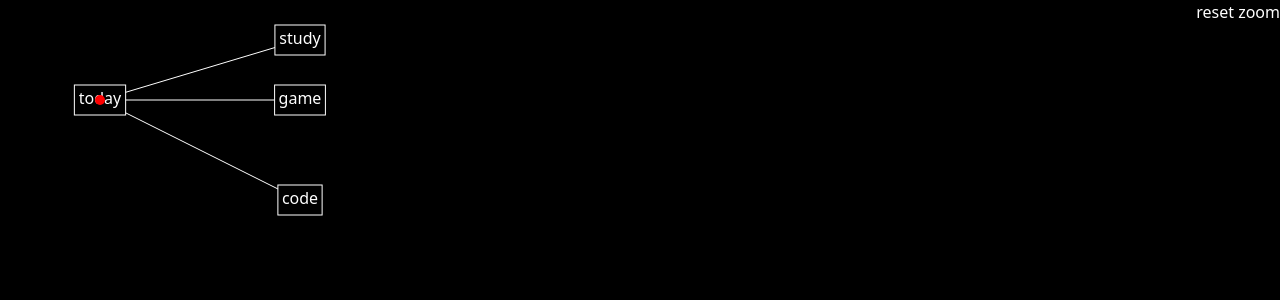
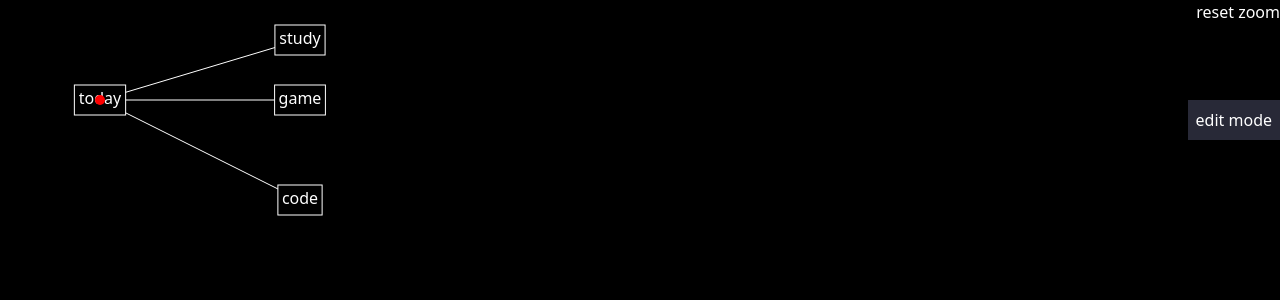
Before and after one commit to vikim294/vnotes, a React (Vite) app: page / in a window 1280 px wide. Shown: the top 300 px of the page. Built offline with nearby package versions, Linux system fonts and the light colour scheme.

Commit message:
feat: Button, tailwind-merge, edit mode

```diff
--- a/package.json
+++ b/package.json
@@ -26,6 +26,9 @@
     "eslint-plugin-react-refresh": "^0.4.24",
     "globals": "^16.5.0",
     "install": "^0.13.0",
+    "prettier": "^3.7.4",
+    "prettier-plugin-tailwindcss": "^0.7.2",
+    "tailwind-merge": "^3.4.0",
     "tailwindcss": "^4.1.18",
     "typescript": "~5.9.3",
     "typescript-eslint": "^8.46.4",
--- a/src/App.tsx
+++ b/src/App.tsx
@@ -2,6 +2,7 @@ import { useEffect, useLayoutEffect, useRef, useState } from "react";
 import "./App.css";
 import type { NodeData } from "./types";
 import { createCircle, createLine, flattenTree } from "./lib";
+import Button from "./components/Button";
 
 const tree: NodeData = {
   id: 1,
@@ -102,7 +103,7 @@ const NoteTree = ({ flatTree }: NoteTreeProps) => {
           parent.x,
           parent.y,
           node.x,
-          node.y
+          node.y,
         );
       }
     }
@@ -144,6 +145,14 @@ function App() {
     startY: 0,
   });
 
+  // edit mode
+  const [editMode, setEditMode] = useState(false);
+
+  const handleSaveEdit = () => {
+    //
+    setEditMode(false);
+  };
+
   const resetZoom = () => {
     setViewport((prev) => ({
       ...prev,
@@ -176,6 +185,7 @@ function App() {
   }, []);
 
   // panning
+  // TODO: 使用 pointer event 可以涵盖 mouse 和 touch event
   useEffect(() => {
     const paperEl = paperRef.current;
 
@@ -274,6 +284,8 @@ function App() {
   }, []);
 
   // zooming
+  // TODO: 完善 zooming
+  // TODO: mobile zooming
   useEffect(() => {
     const paperEl = paperRef.current;
 
@@ -320,10 +332,31 @@ function App() {
 
         {createCircle(100, 100, 5)}
       </svg>
-      <div className="fixed right-0 top-0 text-white">
+      <div className="fixed top-0 right-0 text-white">
         <button onClick={resetZoom} className="cursor-pointer">
           reset zoom
         </button>
+      </div>
+
+      <div className="fixed top-25 right-0">
+        {!editMode && (
+          <Button type="primary" onClick={() => setEditMode(true)}>
+            edit mode
+          </Button>
+        )}
+
+        {editMode && (
+          <>
+            <div>
+              <Button type="primary" onClick={handleSaveEdit}>
+                save
+              </Button>
+            </div>
+            <div>
+              <Button onClick={() => setEditMode(false)}>exit</Button>
+            </div>
+          </>
+        )}
       </div>
     </div>
   );
--- /dev/null
+++ b/src/components/Button.tsx
@@ -0,0 +1,43 @@
+import { twMerge } from "tailwind-merge";
+
+type ButtonType = "primary";
+
+interface ButtonProps {
+  children: React.ReactNode;
+  type?: ButtonType;
+  className?: string;
+  onClick?: React.MouseEventHandler<HTMLButtonElement>;
+}
+
+export default function Button({
+  children,
+  type,
+  className,
+  onClick,
+}: ButtonProps) {
+  let cn = "";
+
+  switch (type) {
+    case "primary":
+      cn = "bg-primary";
+
+      break;
+
+    default:
+      cn = "bg-plain";
+      break;
+  }
+
+  return (
+    <button
+      className={twMerge(
+        cn,
+        "inline-block cursor-pointer p-2 text-white",
+        className,
+      )}
+      onClick={onClick}
+    >
+      {children}
+    </button>
+  );
+}
--- a/src/index.css
+++ b/src/index.css
@@ -1,6 +1,13 @@
 @import "tailwindcss";
 
-html, body, #root {
+@theme {
+  --color-primary: #282937;
+  --color-plain: #1a1010;
+}
+
+html,
+body,
+#root {
   height: 100%;
   margin: 0;
   padding: 0;
```
Also changed, not shown: 2 other files (tests, documents, lock files or other folders).
